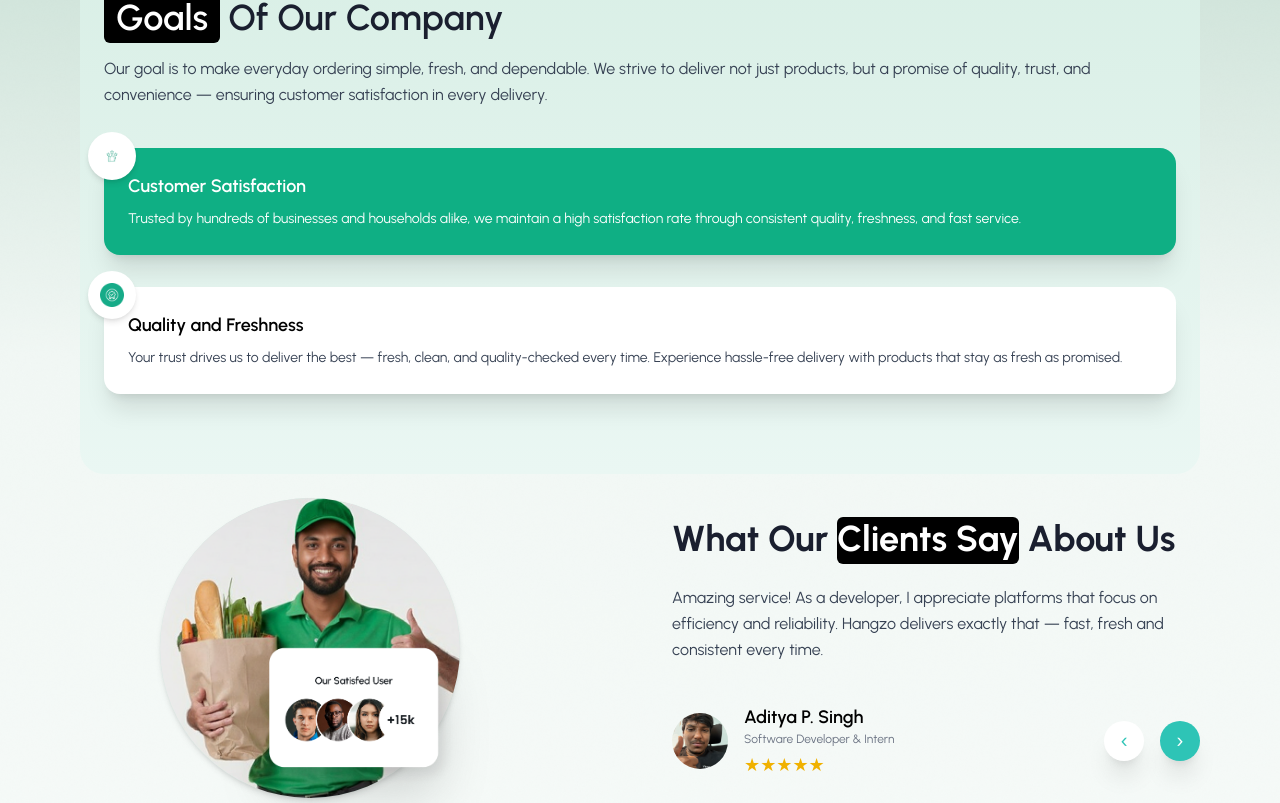
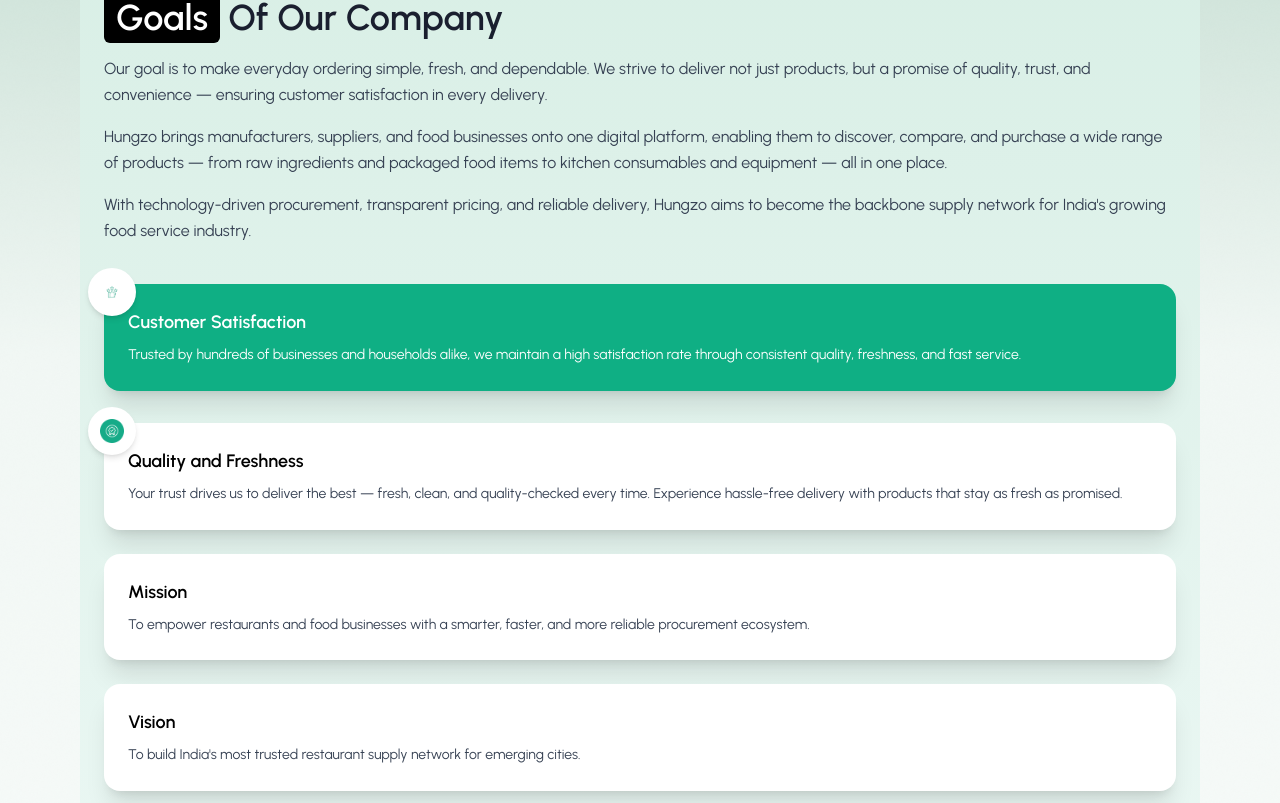
Before and after one commit to hungzofood/hungzo-website, a React (Vite) app: page /about in a window 1280 px wide. Shown: the part 277-1080 px from the top of the page. Built offline with nearby package versions, Linux system fonts and the light colour scheme.

Commit message:
modified:   src/Components/About.jsx 	modified:   src/Components/Hero.jsx

```diff
--- a/src/Components/About.jsx
+++ b/src/Components/About.jsx
@@ -79,6 +79,18 @@
           trust, and convenience — ensuring customer satisfaction in every
           delivery.
         </p>
+        <p className="text-gray-700 text-base mt-4 leading-relaxed pr-2">
+  Hungzo brings manufacturers, suppliers, and food businesses onto one digital
+  platform, enabling them to discover, compare, and purchase a wide range of
+  products — from raw ingredients and packaged food items to kitchen consumables
+  and equipment — all in one place.
+</p>
+
+<p className="text-gray-700 text-base mt-4 leading-relaxed pr-2">
+  With technology-driven procurement, transparent pricing, and reliable delivery,
+  Hungzo aims to become the backbone supply network for India's growing food
+  service industry.
+</p>
 
         {/* ================= CARD 1 ================= */}
         <div className="mt-10 relative">
@@ -112,6 +124,20 @@
               Your trust drives us to deliver the best — fresh, clean, and
               quality-checked every time. Experience hassle-free delivery with
               products that stay as fresh as promised.
+            </p>
+          </div>
+          <br></br>
+          <div className="bg-white text-black w-full p-6 rounded-2xl shadow-xl">
+            <h3 className="text-lg font-semibold">Mission</h3>
+            <p className="text-sm mt-2 leading-relaxed text-gray-700">
+              To empower restaurants and food businesses with a smarter, faster, and more reliable procurement ecosystem.
+            </p>
+          </div>
+          <br></br>
+          <div className="bg-white text-black w-full p-6 rounded-2xl shadow-xl">
+            <h3 className="text-lg font-semibold">Vision</h3>
+            <p className="text-sm mt-2 leading-relaxed text-gray-700">
+              To build India's most trusted restaurant supply network for emerging cities.
             </p>
           </div>
         </div>
--- a/src/Components/Hero.jsx
+++ b/src/Components/Hero.jsx
@@ -54,10 +54,33 @@
             className="text-gray-700 text-sm leading-relaxed mt-4"
             style={{ fontFamily: "Quicksand, sans-serif" }}
           >
-            Get high-quality raw materials delivered fast, fresh, and affordably
-            — all in one app. With transparent pricing and reliable suppliers,
-            we make sourcing simple and stress-free. Save more, scale smarter,
-            and keep your business running smoothly with every delivery.
+            <p>
+              Hungzo.in is a next-generation B2B supply platform for
+              restaurants, cafés, cloud kitchens, and food businesses, designed
+              to simplify the way food businesses procure their daily
+              essentials.
+            </p>
+
+            <p>
+              Hungzo focuses on solving supply chain inefficiencies in Tier-2
+              and Tier-3 cities, where restaurant owners still rely heavily on
+              fragmented local markets, inconsistent quality, and multiple
+              vendors.
+            </p>
+
+            <p>
+              Hungzo brings manufacturers, suppliers, and food businesses onto
+              one digital platform, enabling them to discover, compare, and
+              purchase a wide range of products — from raw ingredients and
+              packaged food items to kitchen consumables and equipment — all in
+              one place.
+            </p>
+
+            <p>
+              With technology-driven procurement, transparent pricing, and
+              reliable delivery, Hungzo aims to become the backbone supply
+              network for India's growing food service industry.
+            </p>
           </p>
 
           <button className="mt-5 bg-[#2EC4B6] text-white font-semibold text-base px-6 py-3 rounded-full shadow-lg">
@@ -131,10 +154,19 @@
             className="text-gray-800 text-lg leading-relaxed max-w-md"
             style={{ fontFamily: "Quicksand, sans-serif", fontWeight: 400 }}
           >
-            Get high-quality raw materials delivered fast, fresh, and affordably
-            — all in one app.With transparent pricing and reliable suppliers, we
-            make sourcing simple and stress-free. Save more, scale smarter, and
-            keep your business running smoothly with every delivery.
+            <p>
+              Hungzo.in is a next-generation B2B supply platform for
+              restaurants, cafés, cloud kitchens, and food businesses, designed
+              to simplify the way food businesses procure their daily
+              essentials.
+            </p>
+
+            <p>
+              Hungzo focuses on solving supply chain inefficiencies in Tier-2
+              and Tier-3 cities, where restaurant owners still rely heavily on
+              fragmented local markets, inconsistent quality, and multiple
+              vendors.
+            </p>
           </p>
           <button className="mt-4 bg-[#2EC4B6] text-white font-semibold text-lg px-10 py-3 rounded-full shadow-xl hover:bg-[#29b3a5] transition">
             Get the App
```
